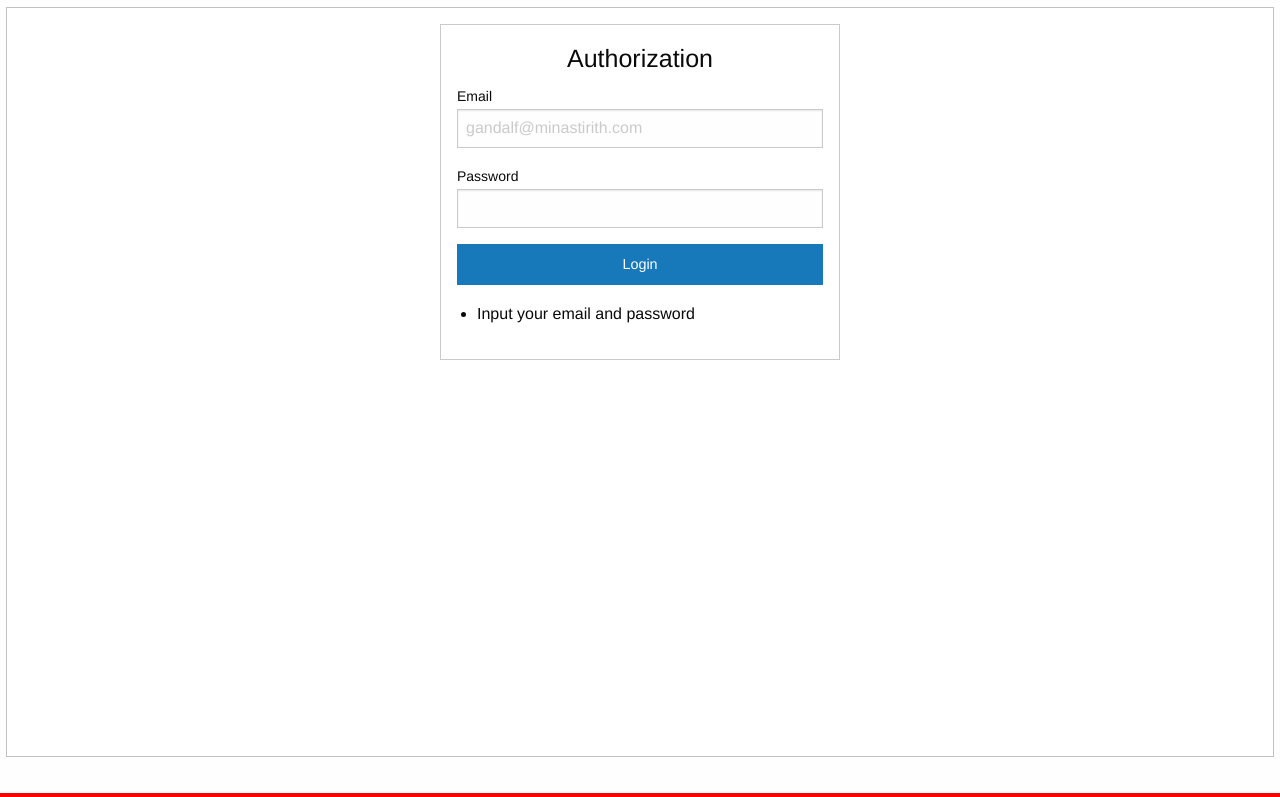
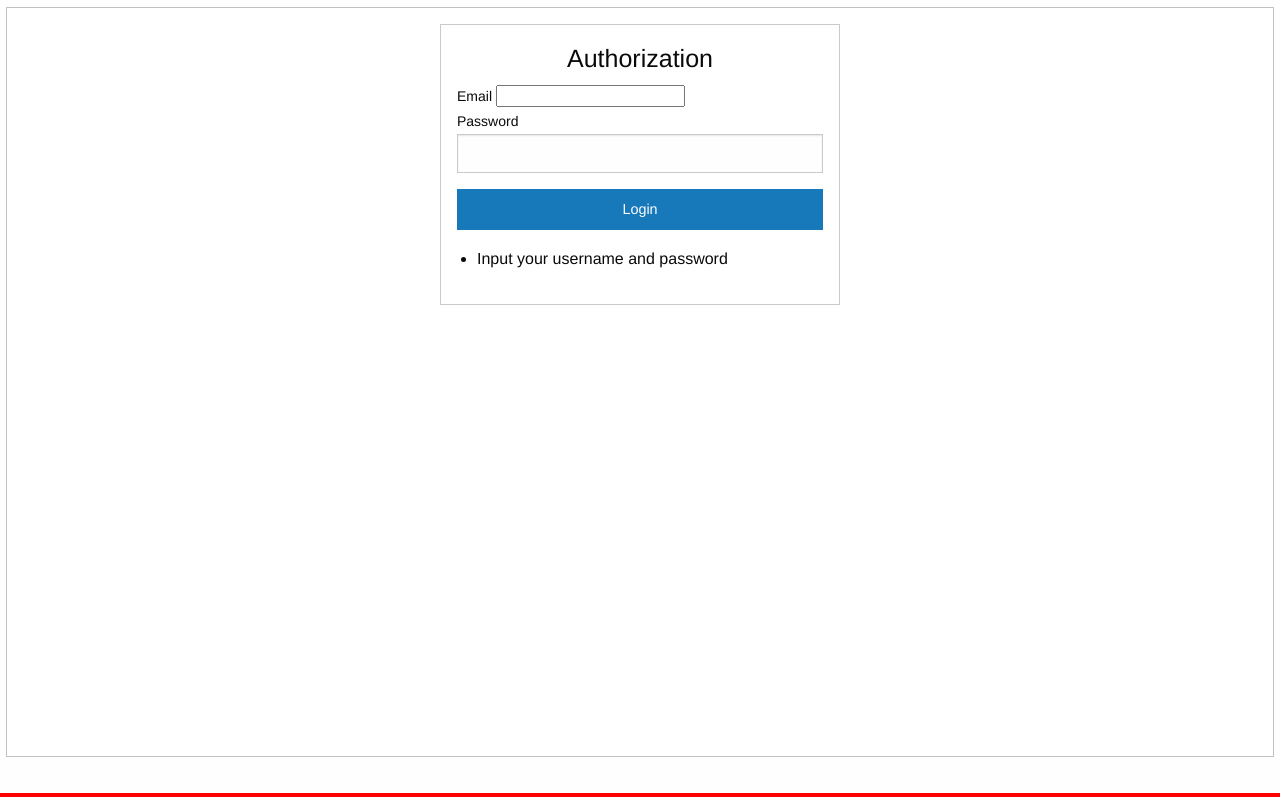
Before and after one commit to mbozic987/ZavrsniRadPP24, a PHP site: page /login in a window 1280 px wide. Shown: the part 54-851 px from the top of the page. Run offline with PHP 8.4, Linux system fonts and the light colour scheme; data that the repository does not hold is empty.

Commit message:
DB modification, and login modification

```diff
--- a/WorkflowAPP/app/controller/LoginController.php
+++ b/WorkflowAPP/app/controller/LoginController.php
@@ -4,23 +4,23 @@ class LoginController extends Controller
 {
     public function index()
     {
-        $this->loginView('Input your email and password','');
+        $this->loginView('Input your username and password','');
     }
 
     public function authorize()
     {
-        if(!isset($_POST['email']) || !isset($_POST['password'])){
+        if(!isset($_POST['username']) || !isset($_POST['password'])){
             $this->index();
             return;
         }
 
-        if(strlen(trim($_POST['email']))===0){
-            $this->loginView('You must enter your email','');
+        if(strlen(trim($_POST['username']))===0){
+            $this->loginView('You must enter your username','');
             return;
         }
 
         if(strlen(trim($_POST['password']))===0){
-            $this->loginView('You must enter your password',$_POST['email']);
+            $this->loginView('You must enter your password',$_POST['username']);
             return;
         }
 
@@ -31,7 +31,7 @@ class LoginController extends Controller
     {
         $this->view->render('login',[
             'message' => $message,
-            'email' => $email
+            'username' => $username
         ]);
     }
 }
--- a/WorkflowAPP/app/view/login.phtml
+++ b/WorkflowAPP/app/view/login.phtml
@@ -3,8 +3,7 @@ action="<?=App::config('url')?>login/authorize"
 method="POST">
   <h4 class="text-center">Authorization</h4>
   <label>Email
-    <input type="email" name="email" placeholder="gandalf@minastirith.com"
-    value="<?=$email?>" />
+    <input type="username" name="username" value="<?=$username?>" />
   </label>
   <label>Password
     <input type="password" name="password" />
```
Also changed, not shown: WorkflowAPP/workflow.sql (+15 -7 lines).
